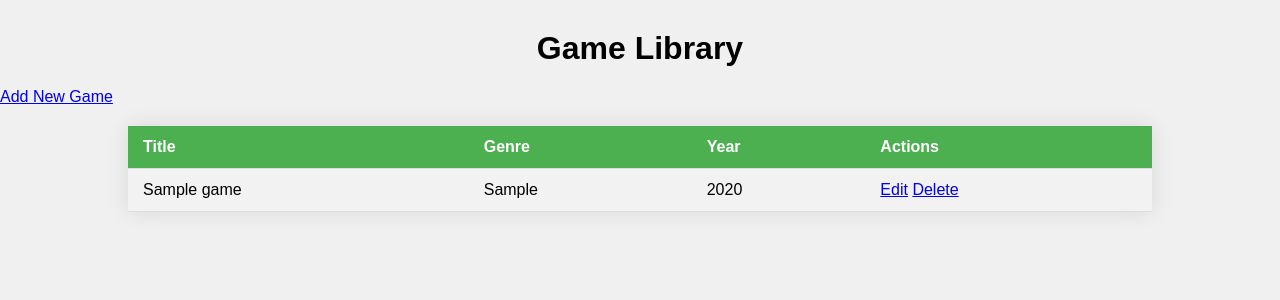
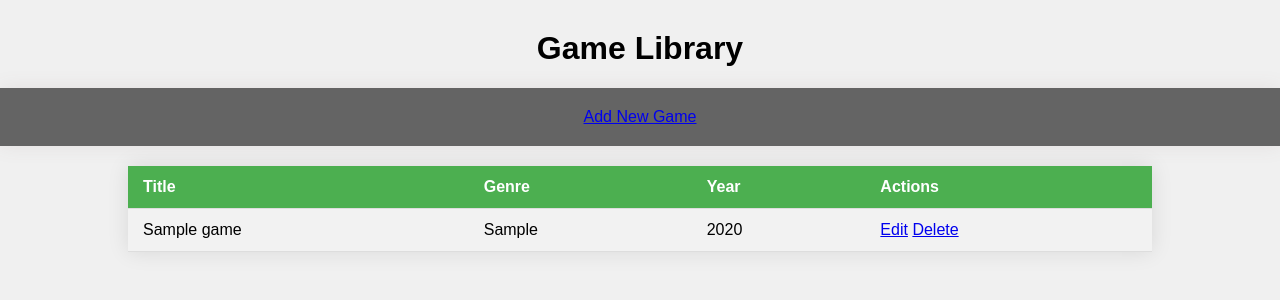
Before and after one commit to michaelly92/Game-database-project, a Flask app: page / in a window 1280 px wide. Shown: the top 300 px of the page. Run offline with Flask 3, Linux system fonts and the light colour scheme; tables that the repository leaves empty hold one stand-in row (values such as "Sample post").

Commit message:
Centered Add new game button and made Add look better

```diff
--- a/templates/index.html
+++ b/templates/index.html
@@ -76,11 +76,24 @@
         button[type="submit"]:hover {
             background-color: #45a049;
         }
+
+        .addgame {
+            display: flex;
+            justify-content: center;
+            align-items: center;
+            text-align: center;
+            background-color: #646464;
+            padding: 20px;
+            box-shadow: 0 0 20px rgba(131, 99, 99, 0.1);
+            margin-top: 20px;
+        }
     </style>
 </head>
 <body>
     <h1>Game Library</h1>
-    <a href="{{ url_for('add_game') }}">Add New Game</a>
+    <div class = "addgame" >
+        <a href="{{ url_for('add_game') }}">Add New Game</a>
+    </div>
     <table>
         <tr>
             <th>Title</th>
@@ -94,8 +107,8 @@
             <td>{{ game.genre }}</td>
             <td>{{ game.year }}</td>
             <td>
-                <a href="{{ url_for('edit_game', id=game.id) }}">Edit</a>
-                <a href="{{ url_for('delete_game', id=game.id) }}">Delete</a>
+                <a href="{{ url_for('edit_game', id=game.id) }}"> Edit</a>
+                <a href="{{ url_for('delete_game', id=game.id) }}"> Delete</a>
             </td>
         </tr>
         {% endfor %}
```
Also changed, not shown: templates/add.html (+5 -3 lines).
